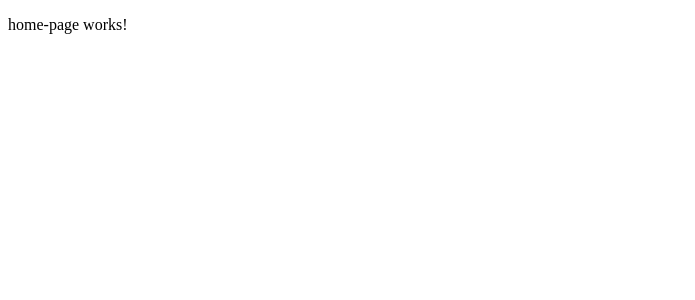
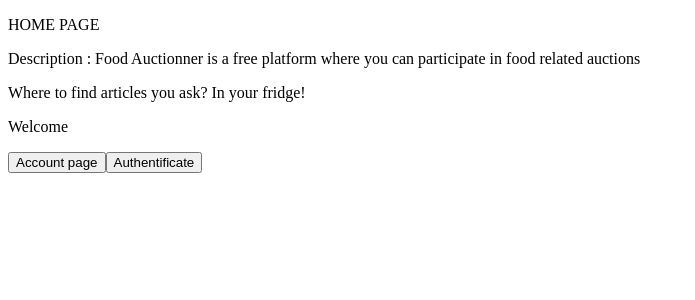
Before and after one commit to thbeab/FoodAuctionner, an Angular app in the folder client/: page /home in a window 1280 px wide. Shown: the top 300 px of the page, without its empty margins (0-695 px from the left). Built offline with nearby package versions, Linux system fonts and the light colour scheme.

Commit message:
commit car done

```diff
--- a/client/src/app/app.module.ts
+++ b/client/src/app/app.module.ts
@@ -4,11 +4,15 @@ import { BrowserModule } from '@angular/platform-browser';
 import { AppRoutingModule } from './modules/app-routing.module';
 import { AppComponent } from '../app/pages/app/app.component'
 import { HomePageComponent } from './pages/home-page/home-page.component';
+import { AccountComponent } from './pages/account/account.component';
+import { AuthentificateComponent } from './pages/authentificate/authentificate.component';
 
 @NgModule({
   declarations: [
     AppComponent,
-    HomePageComponent
+    HomePageComponent,
+    AccountComponent,
+    AuthentificateComponent
   ],
   imports: [
     BrowserModule,
--- a/client/src/app/modules/app-routing.module.ts
+++ b/client/src/app/modules/app-routing.module.ts
@@ -1,10 +1,16 @@
 import { NgModule } from '@angular/core';
 import { RouterModule, Routes } from '@angular/router';
+//import { AuthentificateComponent } from '../pages/authentificate/authentificate.component';
+import { AccountComponent } from '../pages/account/account.component';
+import { AuthentificateComponent } from '../pages/authentificate/authentificate.component';
 import { HomePageComponent } from '../pages/home-page/home-page.component';
+//import { AccountComponent } from '../pages/home-page/home-page.component';
 
 const routes: Routes = [
   { path: '', redirectTo: '/home', pathMatch: 'full' },
   { path: 'home', component: HomePageComponent },
+  { path: 'account', component: AccountComponent },
+  { path: 'authentificate', component: AuthentificateComponent },
 ];
 
 @NgModule({
--- /dev/null
+++ b/client/src/app/pages/account/account.component.html
@@ -0,0 +1,2 @@
+<p>account works!</p>
+<p>Account Page :</p>
--- /dev/null
+++ b/client/src/app/pages/account/account.component.ts
@@ -0,0 +1,15 @@
+import { Component, OnInit } from '@angular/core';
+
+@Component({
+  selector: 'app-account',
+  templateUrl: './account.component.html',
+  styleUrls: ['./account.component.scss']
+})
+export class AccountComponent implements OnInit {
+
+  constructor() { }
+
+  ngOnInit(): void {
+  }
+
+}
--- /dev/null
+++ b/client/src/app/pages/authentificate/authentificate.component.html
@@ -0,0 +1 @@
+<p>authentificate works!</p>
--- /dev/null
+++ b/client/src/app/pages/authentificate/authentificate.component.ts
@@ -0,0 +1,15 @@
+import { Component, OnInit } from '@angular/core';
+
+@Component({
+  selector: 'app-authentificate',
+  templateUrl: './authentificate.component.html',
+  styleUrls: ['./authentificate.component.scss']
+})
+export class AuthentificateComponent implements OnInit {
+
+  constructor() { }
+
+  ngOnInit(): void {
+  }
+
+}
--- a/client/src/app/pages/home-page/home-page.component.html
+++ b/client/src/app/pages/home-page/home-page.component.html
@@ -1 +1,8 @@
-<p>home-page works!</p>
+<p>HOME PAGE</p>
+<p>Description : Food Auctionner is a free platform where you can participate in food related auctions</p>
+<p>Where to find articles you ask? In your fridge!</p>
+<p>Welcome</p>
+
+<button routerLink="/account" class="btn">Account page</button>
+<button routerLink="/authentificate" class="btn">Authentificate</button>
+<!-- <button type="button" class="btn" (click)="changementDePage();">Autre bouton</button> -->
--- a/client/src/app/pages/home-page/home-page.component.ts
+++ b/client/src/app/pages/home-page/home-page.component.ts
@@ -1,4 +1,6 @@
 import { Component, OnInit } from '@angular/core';
+import { Router } from '@angular/router';
+
 
 @Component({
   selector: 'app-home-page',
@@ -7,9 +9,11 @@ import { Component, OnInit } from '@angular/core';
 })
 export class HomePageComponent implements OnInit {
 
-  constructor() { }
+  constructor(private router: Router) { }
 
   ngOnInit(): void {
   }
-
+  changementDePage() {
+   this.router.navigate(['https://www.w3schools.com/w3css/w3css_templates.asp']);
+  };
 }
```
Also changed, not shown: client/src/app/pages/account/account.component.scss (added), client/src/app/pages/authentificate/authentificate.component.scss (added), 2 other files (tests, documents, lock files or other folders).
